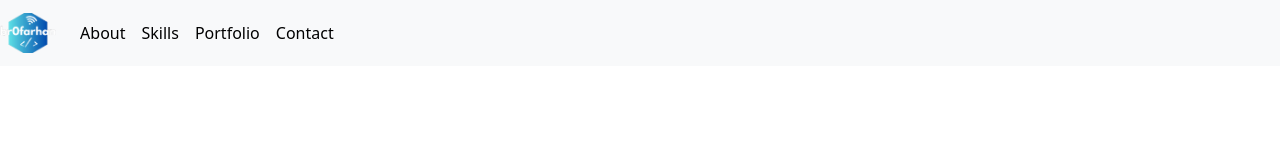
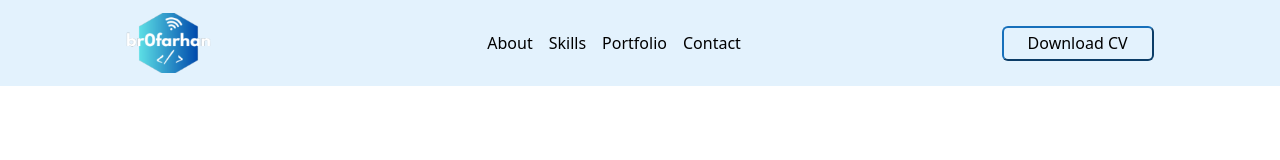
Before and after one commit to br0farhan/Company_Profile_Farhan, a plain HTML site: page index.html in a window 1280 px wide. Drawn offline with Linux system fonts and the light colour scheme.

Commit message:
update navbar

```diff
--- a/frontend/styles/main.scss
+++ b/frontend/styles/main.scss
@@ -1,5 +1,16 @@
 .navbar-brand{
     img{
-        max-height: 40px;
+        max-height: 60px;
     }
 }
+.btn-primary {
+    background-color: transparent;
+    border-color: #1770BB;
+    width: 152px;
+    height: 35px;
+    border-radius: 6px;
+    font-family: inherit;
+}
+.navbar-item{
+    font-family: inherit;
+}
--- a/index.html
+++ b/index.html
@@ -10,16 +10,16 @@
 </head>
 
 <body>
-    <nav class="navbar navbar-expand-lg navbar-light bg-light">
+    <nav class="navbar navbar-expand-lg navbar-light" style="background-color: #e3f2fd;">
+
+        <button class="navbar-toggler" type="button" data-toggle="collapse" data-target="#navbarNavAltMarkup">
+            <span class="navbar-toggler-icon"></span>
+        </button>
+        <div class="collapse navbar-collapse d-flex justify-content-around" id="navbarNavAltMarkup">
             <a class="navbar-brand" href="#">
                 <img src="frontend/images/logo.png" alt="">
             </a>
-        <button class="navbar-toggler" type="button" data-toggle="collapse" data-target="#navbarNavAltMarkup">
-            <span class="navbar-toggler-icon"></span>
-        </button>
-        <div class="collapse navbar-collapse" id="navbarNavAltMarkup">
-            <div class="navbar-nav">
-                <ul class="navbar-nav justify-content-end">
+            <ul class="navbar-nav">
                 <li>
                     <a class="nav-item nav-link active" href="#">About</a>
                 </li>
@@ -32,10 +32,8 @@
                 <li>
                     <a class="nav-item nav-link active" href="#">Contact</a>
                 </li>
-
             </ul>
-
-            </div>
+            <button class="btn-primary" type="submit">Download CV</button>
         </div>
     </nav>
 
```
Also changed, not shown: frontend/styles/main.css, 1 other file. Lines whose indentation alone changed are shown as unchanged.
